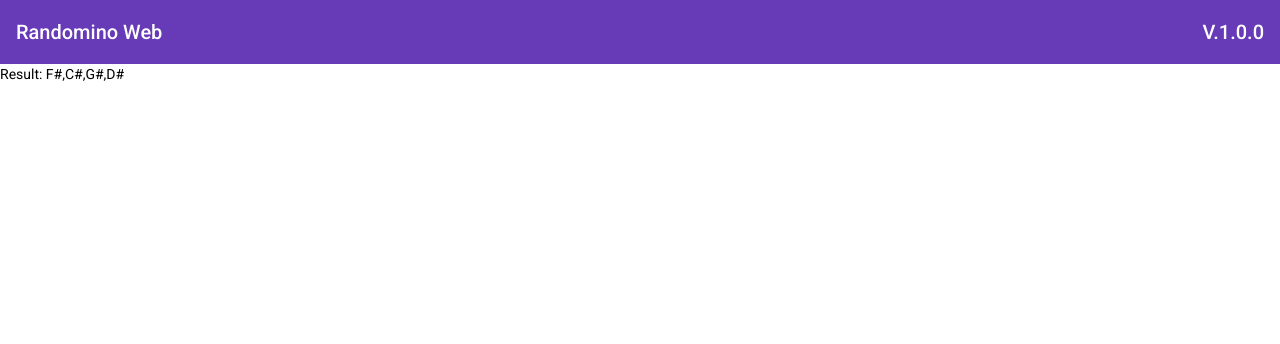
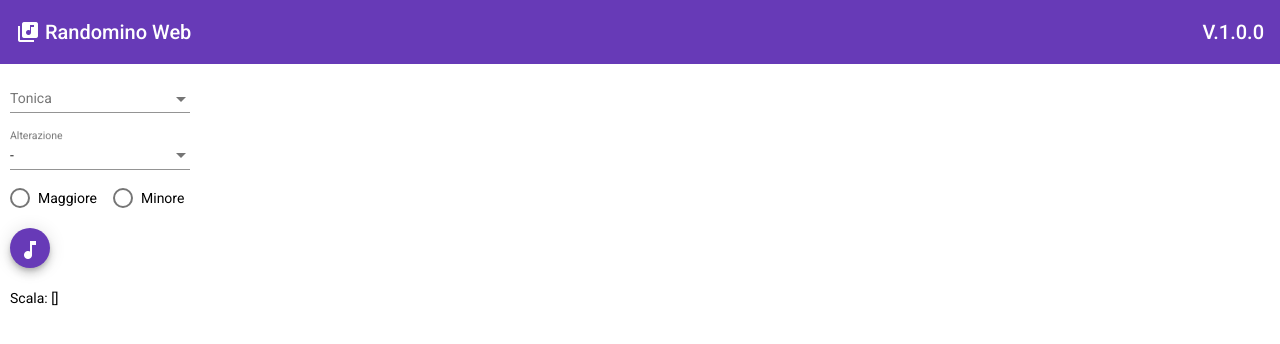
Before and after one commit to pietrogabba/RandominoWeb, an Angular app: page / in a window 1280 px wide. Shown: the top 344 px of the page. Built offline with nearby package versions, Linux system fonts and the light colour scheme.

Commit message:
creato form principale tonalità (1a bozza)

```diff
--- a/src/app/app.component.html
+++ b/src/app/app.component.html
@@ -1,14 +1,37 @@
 <!-- Toolbar -->
 <div class="toolbar">
   <mat-toolbar color="primary">
-    <span>Randomino Web</span>
+    <mat-icon>library_music</mat-icon>&nbsp;<span>Randomino Web</span>
     <span class="fbRowFill">
 
     </span>
     <span>V.1.0.0</span>
   </mat-toolbar>
 </div>
-<div>
-Result: {{calcolataAlVolo}}
+<div class="main">
+  <div>
+    <mat-form-field>
+      <mat-label>Tonica</mat-label>
+      <mat-select>
+        <mat-option *ngFor="let tonic of tonicNotes" [value]="tonic.value">
+          {{tonic.viewValue}}
+        </mat-option>
+      </mat-select>
+    </mat-form-field><br />
+    <mat-form-field>
+      <mat-label>Alterazione</mat-label>
+      <mat-select value="None">
+        <mat-option value="None">-</mat-option>
+        <mat-option value="#">diesis</mat-option>
+        <mat-option value="b">bemolle</mat-option>
+      </mat-select>
+    </mat-form-field><br />
+    <mat-radio-group aria-label="Flavour">
+      <mat-radio-button value="major">Maggiore</mat-radio-button>
+      <mat-radio-button value="minor">Minore</mat-radio-button>
+    </mat-radio-group><br /><br />
+    <button mat-mini-fab color="primary" (click)="calculateScale()"><mat-icon>music_note</mat-icon></button>
+  </div>
+  <div style="margin-top: 20px;">Scala: [{{calcolataAlVolo}}]</div>
 </div>
 <router-outlet></router-outlet>
--- a/src/app/app.component.ts
+++ b/src/app/app.component.ts
@@ -1,6 +1,11 @@
 import { Component } from '@angular/core';
 import { TonalityCalculatorService } from './services/tonality-calculator.service';
 import { Alteration } from './global/alteration';
+
+interface TonicNote{
+  value: string,
+  viewValue: string
+}
 
 @Component({
   selector: 'app-root',
@@ -11,9 +16,24 @@ import { Alteration } from './global/alteration';
 export class AppComponent {
   title = 'RandominoWeb';
   calcolataAlVolo: Array<string>;
+  tonicNotes: TonicNote[] = [
+    {value: 'A', viewValue: 'A'},
+    {value: 'B', viewValue: 'B'},
+    {value: 'C', viewValue: 'C'},
+    {value: 'D', viewValue: 'D'},
+    {value: 'E', viewValue: 'E'},
+    {value: 'F', viewValue: 'F'},
+    {value: 'G', viewValue: 'G'}
+  ];
+
   constructor(private tonalityCalcService: TonalityCalculatorService)
   {
-    this.calcolataAlVolo = tonalityCalcService.getTonalityNoteCollection("E", Alteration.None);
+
+  }
+
+  calculateScale()
+  {
+    this.calcolataAlVolo = this.tonalityCalcService.getTonalityNoteCollection("E", Alteration.None);
   }
 
 }
--- a/src/app/app.module.ts
+++ b/src/app/app.module.ts
@@ -1,6 +1,10 @@
 import { NgModule } from '@angular/core';
+import { MatButtonModule } from '@angular/material/button';
 import { MatFormFieldModule } from '@angular/material/form-field';
+import { MatIconModule } from '@angular/material/icon';
 import { MatInputModule } from '@angular/material/input';
+import { MatRadioModule, MAT_RADIO_DEFAULT_OPTIONS } from '@angular/material/radio';
+import { MatSelectModule } from '@angular/material/select';
 import { MatToolbarModule } from '@angular/material/toolbar';
 import { BrowserModule } from '@angular/platform-browser';
 import { BrowserAnimationsModule } from '@angular/platform-browser/animations';
@@ -18,9 +22,16 @@ import { AppComponent } from './app.component';
     BrowserAnimationsModule,
     MatToolbarModule,
     MatFormFieldModule,
-    MatInputModule
+    MatInputModule,
+    MatIconModule,
+    MatButtonModule,
+    MatSelectModule,
+    MatRadioModule
   ],
-  providers: [],
+  providers: [{
+    provide: MAT_RADIO_DEFAULT_OPTIONS,
+    useValue: {color: 'primary'}
+  }],
   bootstrap: [AppComponent]
 })
 export class AppModule { }
--- a/src/styles.scss
+++ b/src/styles.scss
@@ -2,6 +2,14 @@
 
 html, body { height: 100%; }
 body { margin: 0; font-family: Roboto, "Helvetica Neue", sans-serif; }
+.main
+{
+    padding: 10px;
+}
 .fbRowFill {
     flex: 1 1 auto;
 }
+
+.mat-radio-button ~ .mat-radio-button {
+    margin-left: 16px;
+  }
```
